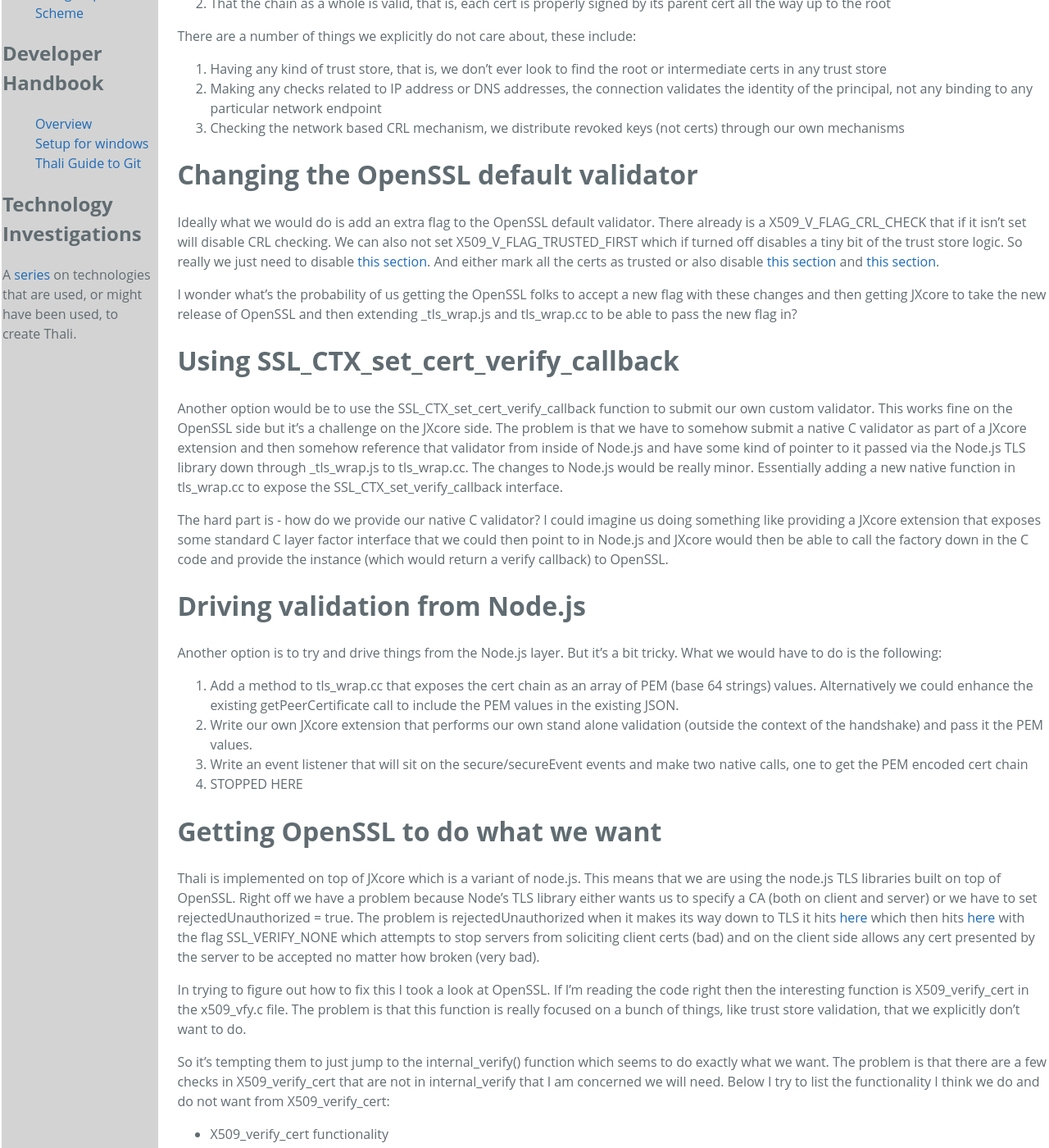
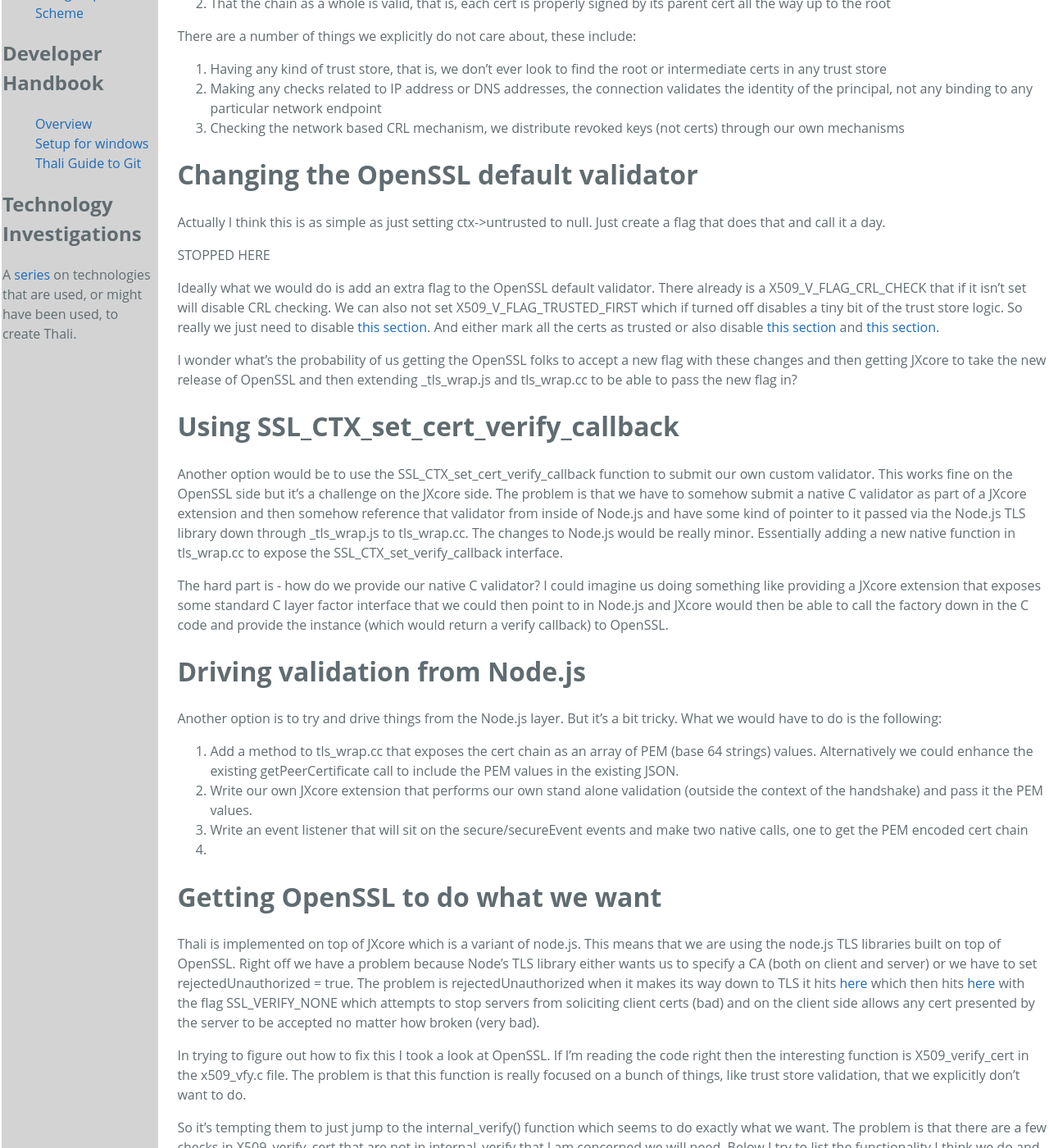
Before and after one commit to thaliproject/thali, a Jekyll site: the page built from opensslandthali.md, in a window 1280 px wide and 1400 px high, scrolled down 569 px. Shown: the whole window at 82% size. Built offline with Jekyll 4.4.1, drawn with Linux system fonts in a browser that asks for light colours; Markdown is read by kramdown in place of the engine named in the settings.

Commit message:
And another backup

```diff
--- a/opensslandthali.md
+++ b/opensslandthali.md
@@ -26,6 +26,11 @@ There are a number of things we explicitly do not care about, these include:
 3. Checking the network based CRL mechanism, we distribute revoked keys (not certs) through our own mechanisms
 
 # Changing the OpenSSL default validator
+Actually I think this is as simple as just setting ctx->untrusted to null. Just create a flag that does that and call it a day.
+
+STOPPED HERE
+
+
 Ideally what we would do is add an extra flag to the OpenSSL default validator. There already is a X509_V_FLAG_CRL_CHECK that if it isn't set will disable CRL checking. We can also not set X509_V_FLAG_TRUSTED_FIRST which if turned off disables a tiny bit of the trust store logic. So really we just need to disable [this section](https://github.com/openssl/openssl/blob/e23a3fc8e38a889035bf0964c70c7699f4a38e5c/crypto/x509/x509_vfy.c#L259). And either mark all the certs as trusted or also disable [this section](https://github.com/openssl/openssl/blob/e23a3fc8e38a889035bf0964c70c7699f4a38e5c/crypto/x509/x509_vfy.c#L288) and [this section](https://github.com/openssl/openssl/blob/e23a3fc8e38a889035bf0964c70c7699f4a38e5c/crypto/x509/x509_vfy.c#L415).
 
 I wonder what's the probability of us getting the OpenSSL folks to accept a new flag with these changes and then getting JXcore to take the new release of OpenSSL and then extending _tls_wrap.js and tls_wrap.cc to be able to pass the new flag in?
```
Also changed, not shown: other parts of opensslandthali.md (+0 -1 lines).
